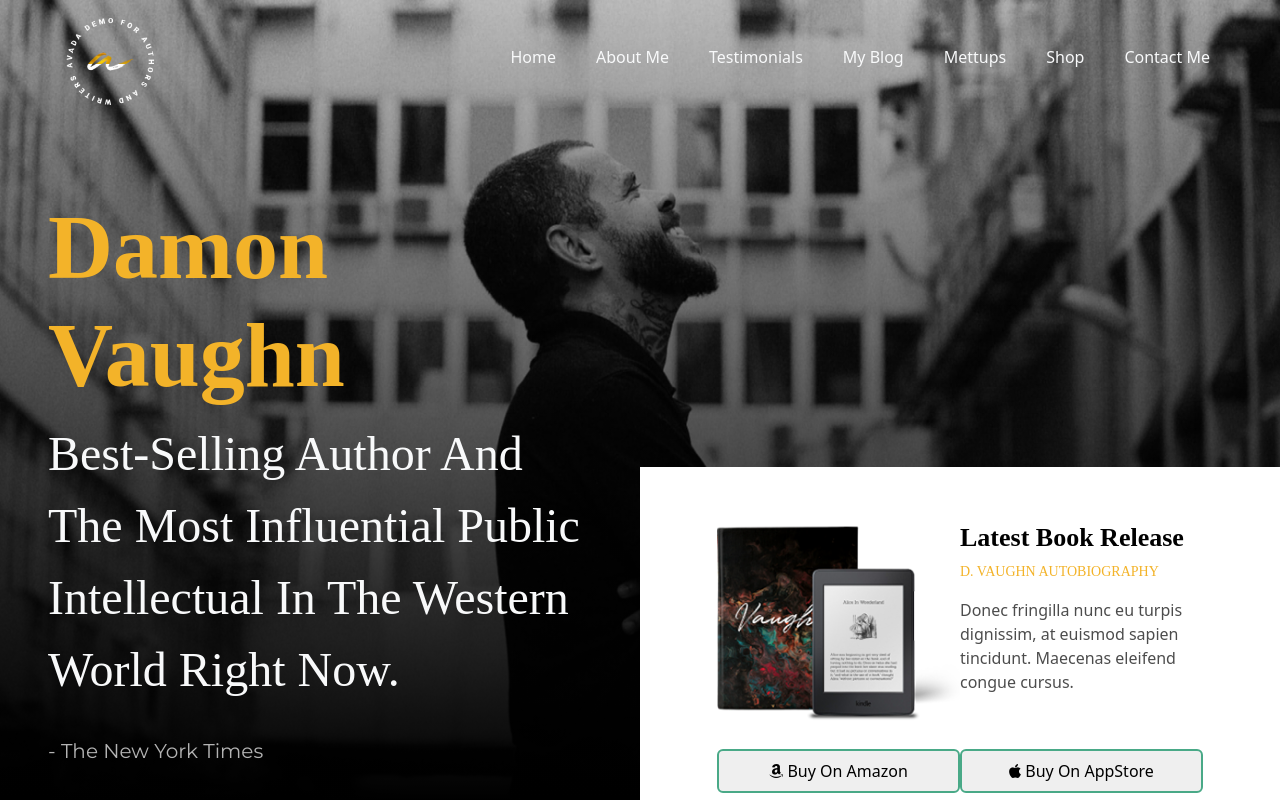
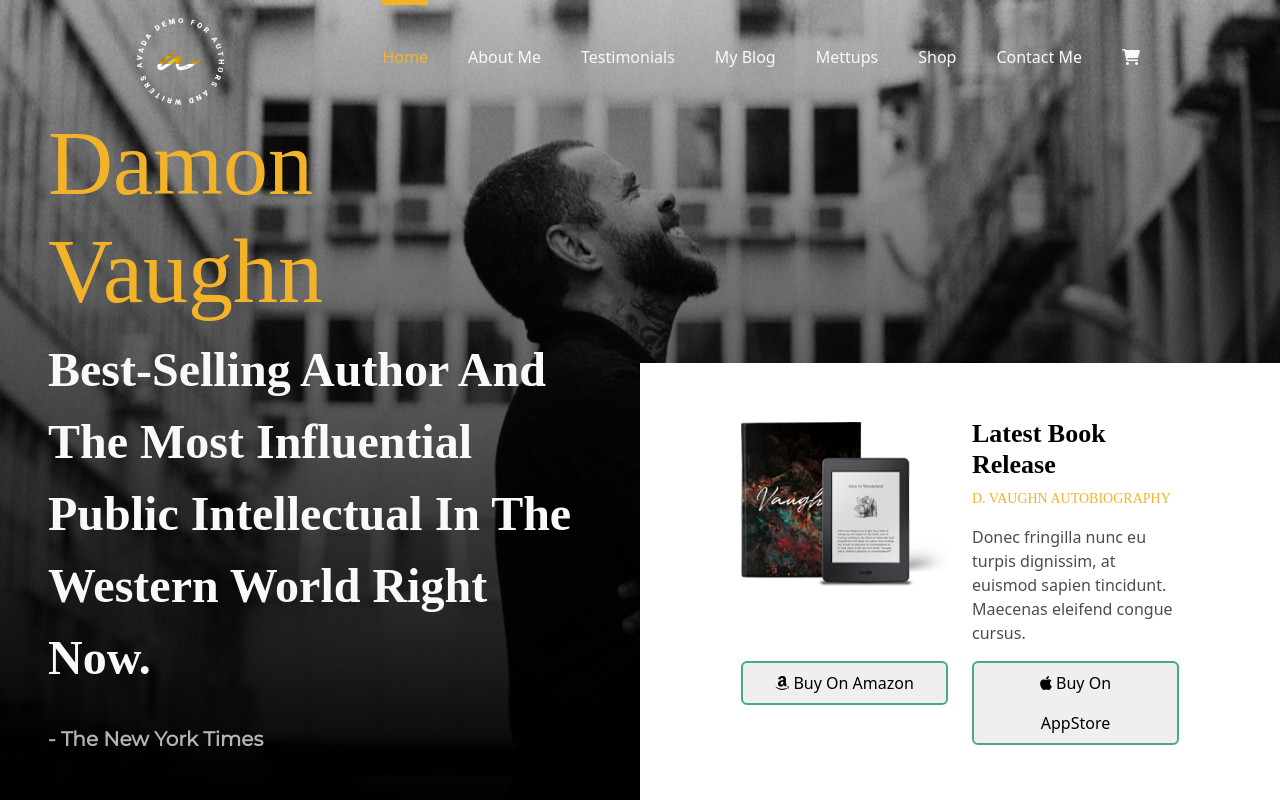
Before and after one commit to Lapo0/proj-html-vuejs, a Vue app: page / in a window 1280 px wide. Shown: the top 800 px of the page. Built offline with nearby package versions, Linux system fonts and the light colour scheme; a web font is replaced by a local one.

Commit message:
FIX header button

```diff
--- a/src/components/AppHeader.vue
+++ b/src/components/AppHeader.vue
@@ -9,7 +9,7 @@
         data() {
             return {
                 store,
-                activeLinkIndex: '',
+                activeLinkIndex: 0,
             }
         },
         computed: {
@@ -54,6 +54,11 @@
             <div class="nav">
                 <ul>
                     <NavHeader :class="activeLinkIndex === i ? 'active' : ''" v-for="(link, i) in links" :key="i" :link="link" @click="isActive(i)"/>
+                    <li>
+                        <a href="#">
+                            <i class="fa-solid fa-cart-shopping"></i>
+                        </a>
+                    </li>
                 </ul>
             </div>
         </div>
@@ -72,6 +77,7 @@
                 </div>
                 <div class="col-md-12 col-xl-6 amazon-coockie">
                     <div class="block">
+                        <div class="container-fluid">
                             <div class="up">
                                 <div class="image col-6">
                                     <img src="/src/image/book-widget.png" alt="">
@@ -88,16 +94,24 @@
                                     </p>
                                 </div>
                             </div>
+                        </div>
+                        <div class="container-fluid">
                             <div class="buttons">
-                            <button class="col-6">
+                                <div class="col-6">
+                                    <button>
                                         <i class="fa-brands fa-amazon"></i>
                                         Buy On Amazon
                                     </button>
-                            <button class="col-6">
+                                </div>
+                                <div class="col-6">
+                                    <button>
                                         <i class="fa-brands fa-apple"></i>
                                         Buy On AppStore
                                     </button>
                                 </div>
+                            </div>
+                        </div>
+
                     </div>
                 </div>
             </div>
@@ -139,8 +153,8 @@
         .top-header {
             display: flex;
             justify-content: space-between;
-            max-width: 1700px;
-            padding: 0 50px;
+            padding: 0 120px;
+            height: 10vh;
 
             .nav ul{
                 display: flex;
@@ -182,7 +196,6 @@
 
             h2 {
                 font-family: $family-georgia;
-                font-weight: 900;
                 font-size: 90px;
                 color: $yellow;
             }
@@ -190,6 +203,7 @@
             blockquote {
                 font-size: 48px;
                 font-family: $family-playfair;
+                font-weight: 600;
 
                 p {
                     font-family: $family-monterrat;
@@ -226,11 +240,17 @@
                             color: rgba(#000000,  0.7);
                         }
 
+                        .col-6 {
+                            padding-right: calc(var(--bs-gutter-x) * 0.5);
+                            padding-left: calc(var(--bs-gutter-x) * 0.5);
+                        }
+
                         button {
                             line-height: 40px;
                             padding: 0 30px;
                             border: 2px solid $green;
                             border-radius: 6px;
+                            width: 100%;
 
                             &:hover {
                                 background-color: $green;
```
Lines whose indentation alone changed are shown as unchanged.
